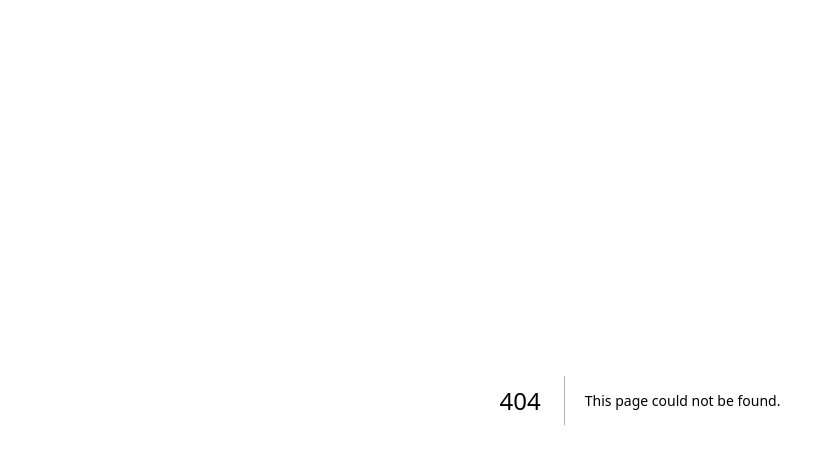
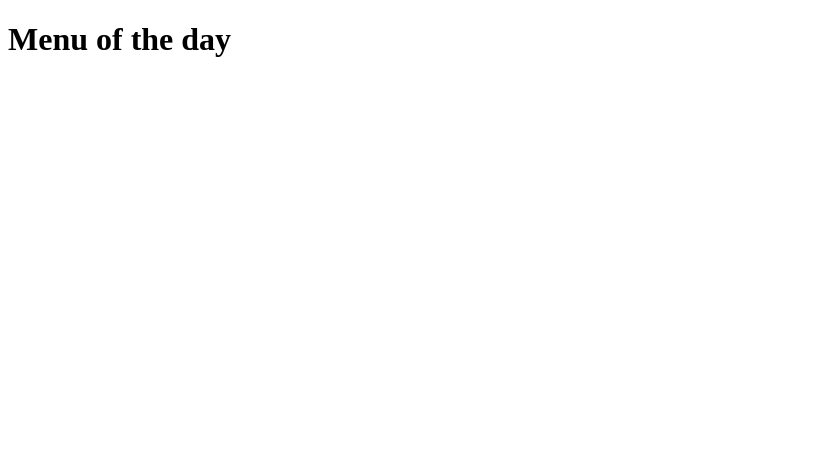
Before and after one commit to BoyanK95/bufet-restaurant-app, a Next.js app: page /menu-of-the-day in a window 1280 px wide. Before the commit this address had no page. Shown: the top 464 px of the page, without its empty margins (0-835 px from the left). Built offline with nearby package versions, Linux system fonts and the light colour scheme.

Commit message:
feat(routes): testing different routes
Created initial home route and menu-of-the-day route

```diff
--- /dev/null
+++ b/src/pages/home/index.js
@@ -0,0 +1,5 @@
+function HomePage() {
+    return <h1>HomePage</h1>
+}
+
+export default HomePage
--- /dev/null
+++ b/src/pages/index.js
@@ -0,0 +1,5 @@
+function HomePage() {
+    return <h1>HomePage</h1>
+}
+
+export default HomePage
--- /dev/null
+++ b/src/pages/menu-of-the-day/index.js
@@ -0,0 +1,5 @@
+function MenuOfTheDayPage() {
+    return <h1>Menu of the day</h1>
+}
+
+export default MenuOfTheDayPage
```
Also changed, not shown: assets/logo/bufet-logo.jpeg (added), assets/logo/buffet-transperant.png (added).
